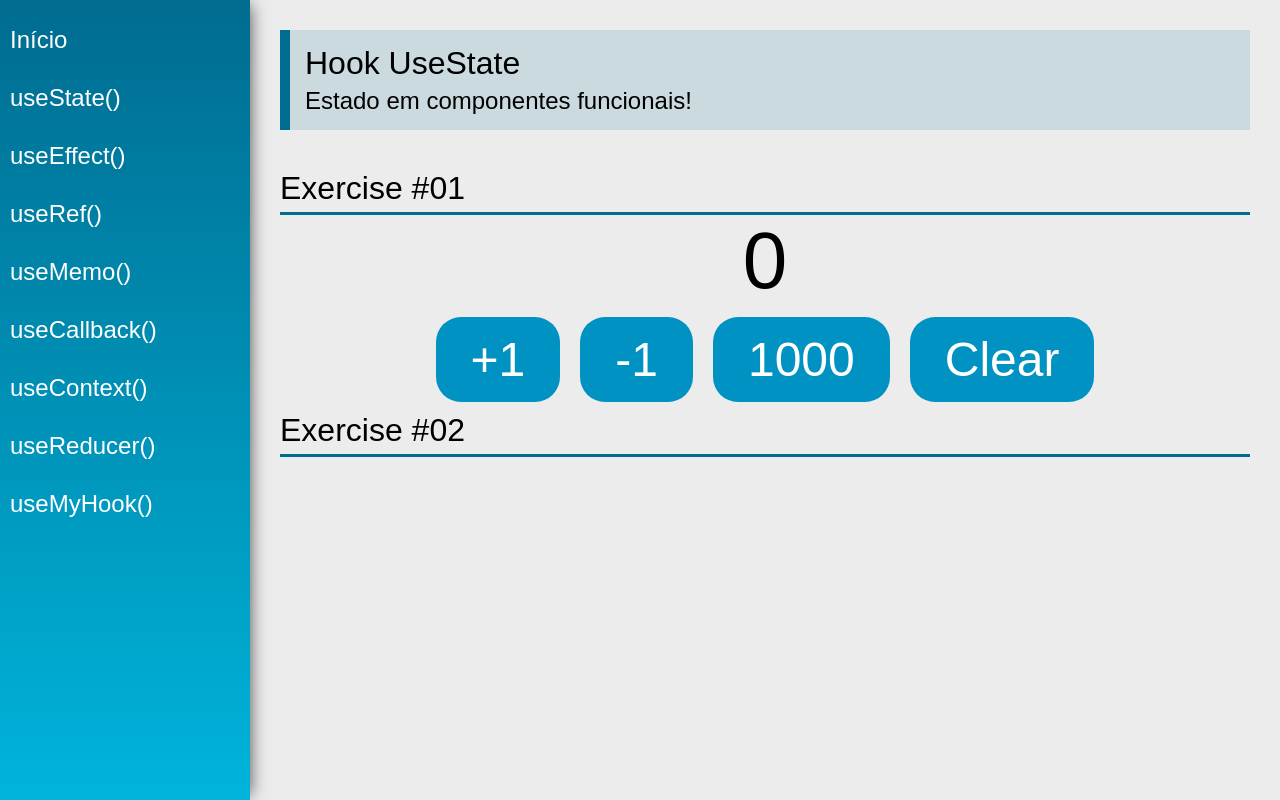
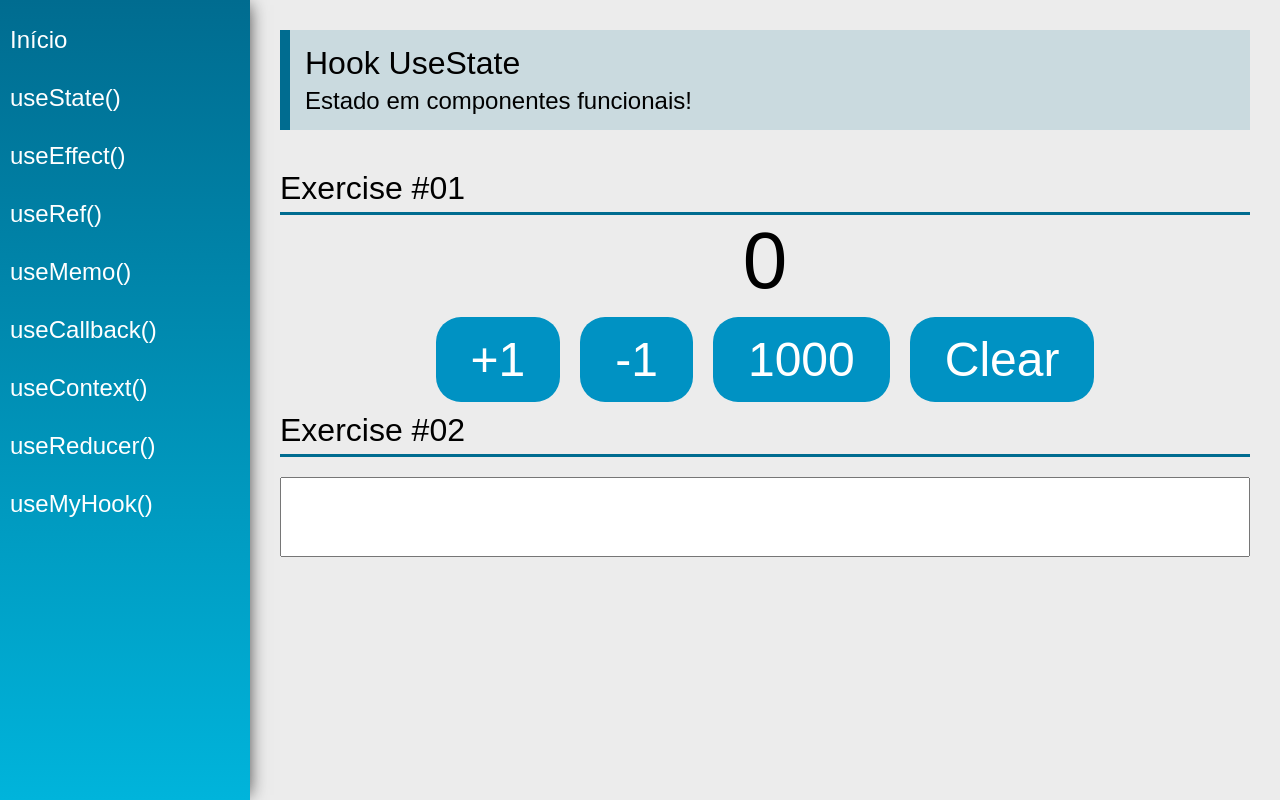
Before and after one commit to galenomoon/ReactHooks, a React (Create React App) app: page /useState in a window 1280 px wide. Built offline with nearby package versions, Linux system fonts and the light colour scheme.

Commit message:
Developing with  useState() #02 | using a string

```diff
--- a/src/views/examples/UseState.jsx
+++ b/src/views/examples/UseState.jsx
@@ -4,8 +4,8 @@ import PageTitle from "../../components/layout/PageTitle";
 import SectionTitle from "../../components/layout/SectionTitle";
 
 const UseState = (props) => {
-
   const [count, setCount] = useState(0); //State has been set
+  const [name, setName] = useState("");
 
   return (
     <div className="UseState">
@@ -23,7 +23,10 @@ const UseState = (props) => {
           <button className="btn" onClick={() => setCount(count - 1)}>
             -1
           </button>
-          <button className="btn" onClick={() => setCount(current=>current+1000)}>
+          <button
+            className="btn"
+            onClick={() => setCount((current) => current + 1000)}
+          >
             1000
           </button>
           <button className="btn" onClick={() => setCount(0)}>
@@ -32,8 +35,49 @@ const UseState = (props) => {
         </div>
       </div>
       <SectionTitle title="Exercise #02" />
+      <input
+        type="text"
+        className="input"
+        value={name}
+        onChange={(e) => setName(e.target.value)}
+      />
+      <span className="text">{name}</span>
     </div>
   );
 };
 
 export default UseState;
+
+/*
+==================== HOW WORKS USE STATE ====================
+
+==================== CREATING A STATE ====================
+
+EXAMPLE:
+
+   const [name, setName] = useState("Initial...");
+
+_________________________________________________
+1) Creation of variable
+    - const []
+_________________________________________________
+2) The variable is an Array with two indexes
+    - const [a, b]
+_________________________________________________
+3) [variableName, functionName]
+    - const [name, setName]
+_________________________________________________
+4) Set the initial value like this:
+    - const [name, setName] = useState("Initial...");
+_________________________________________________
+
+=================== CHANGING STATE's VALUES =================
+
+ONLY WAY TO CHANGE A STATE, IS FOR THE USE OF EVENTS | (onChange(), onClick(), etc...)
+WHEN USE AN EVENT, USE THAT FUNCTION
+OF STATE'S VARIABLE LIKE THIS: {onChange={e=> setName(e.target.value)}
+
+    <input type="text" className="input" value={name} onChange={e=> setName(e.target.value) }/>
+
+
+*/
```
